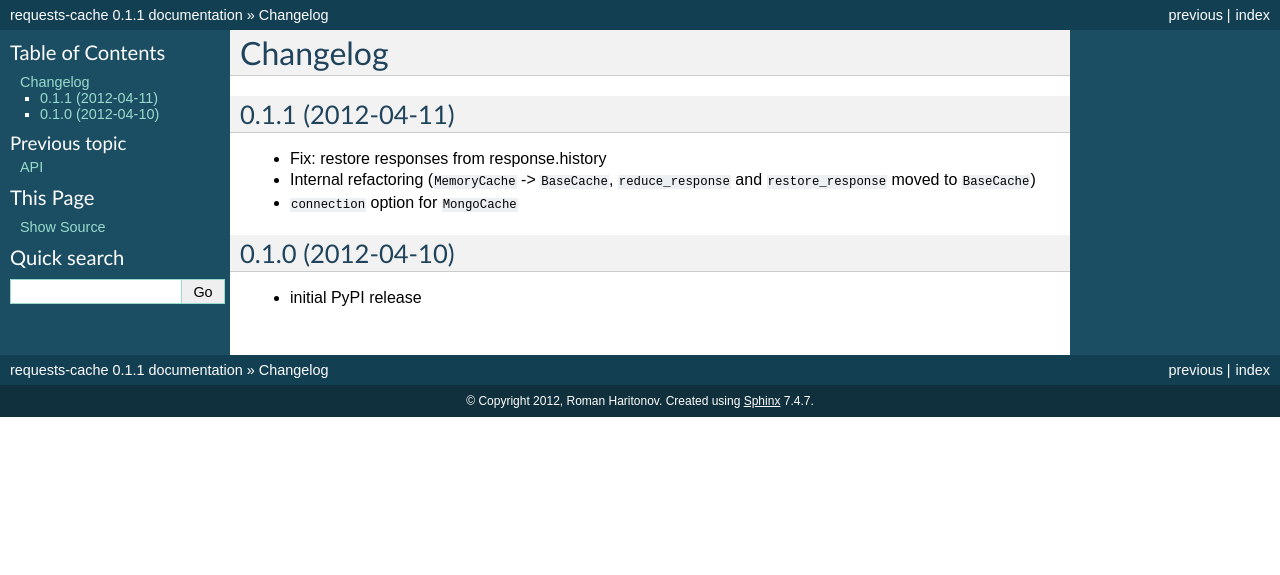
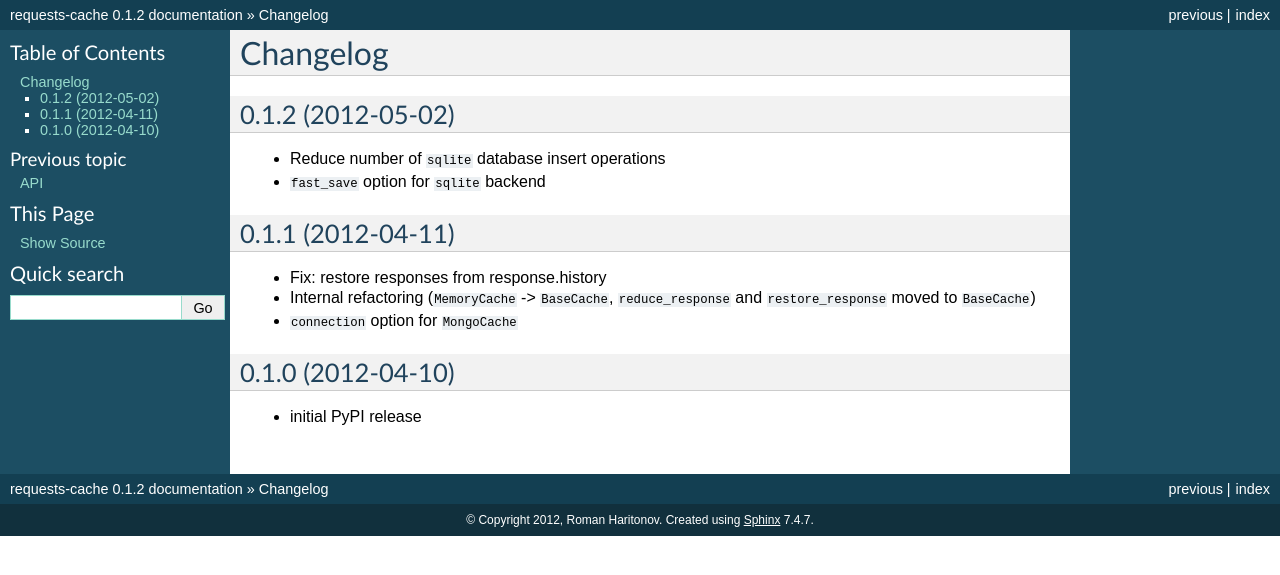
Before and after one commit to requests-cache/requests-cache, a Sphinx documentation site: the page built from docs/changelog.rst, in a window 1280 px wide. Shown: the top 575 px of the page. Built offline with Sphinx 7.4.7, drawn with Linux system fonts in a browser that asks for light colours.

Commit message:
bump version, update changelog

```diff
--- a/docs/changelog.rst
+++ b/docs/changelog.rst
@@ -1,5 +1,11 @@
 Changelog
 ---------
+
+0.1.2 (2012-05-02)
++++++++++++++++++++
+
+* Reduce number of ``sqlite`` database insert operations
+* ``fast_save`` option for ``sqlite`` backend
 
 
 0.1.1 (2012-04-11)
--- a/requests_cache/__init__.py
+++ b/requests_cache/__init__.py
@@ -23,7 +23,7 @@
     :license: BSD, see LICENSE for more details.
 """
 __docformat__ = 'restructuredtext'
-__version__ = '0.1.1'
+__version__ = '0.1.2'
 
 from requests_cache.core import(
     configure, enabled, disabled, has_url, get_cache,
--- a/setup.py
+++ b/setup.py
@@ -18,7 +18,7 @@ if sys.argv[-1] == 'test':
 setup(
     name='requests-cache',
     packages=['requests_cache', 'requests_cache.backends'],
-    version='0.1.1',
+    version='0.1.2',
     description='Persistent cache for requests library',
     author='Roman Haritonov',
     author_email='reclosedev@gmail.com',
```
